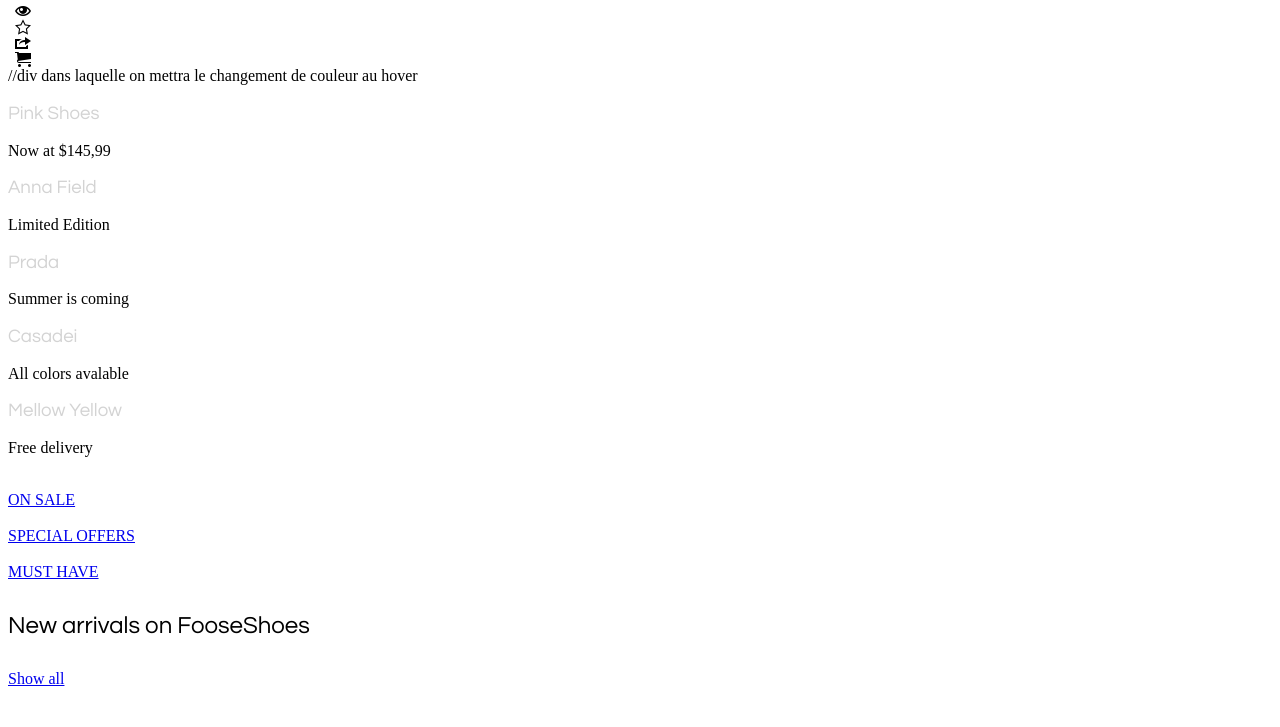
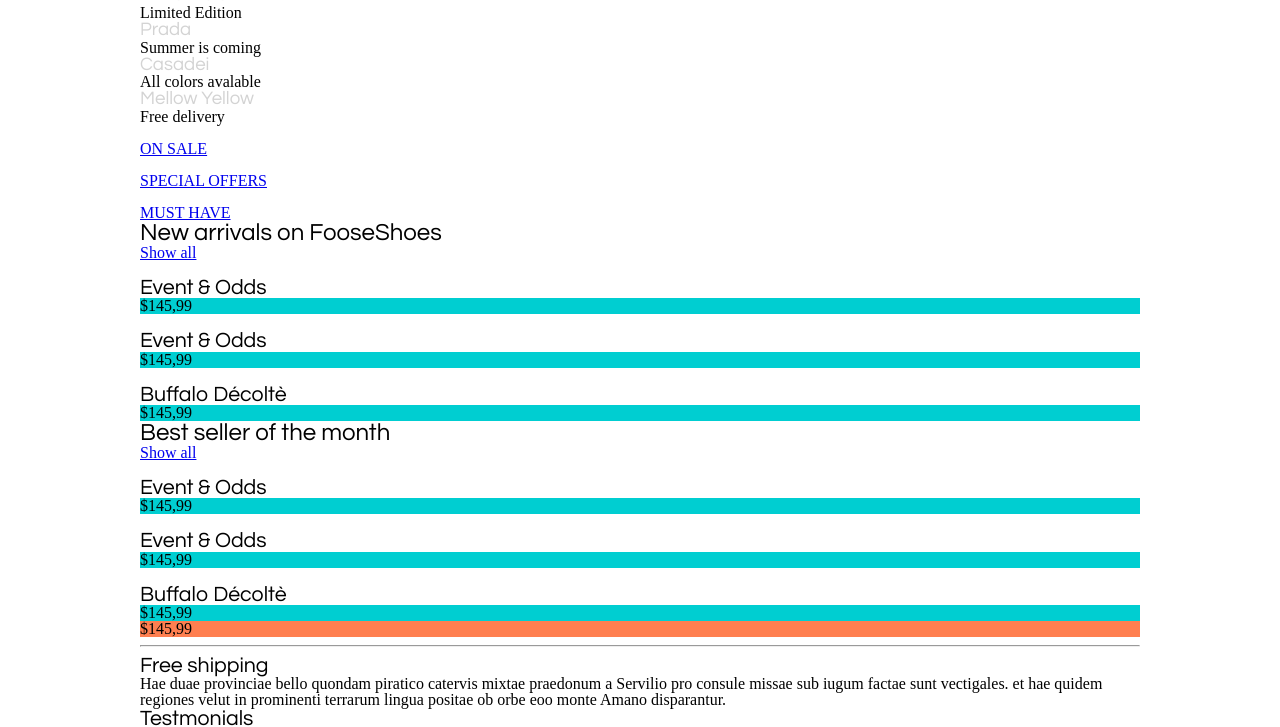
Before and after one commit to uppyori/MMI-HAG-Knapp-Oriane, a plain HTML site: page index.html in a window 1280 px wide. Shown: the part 571-1298 px from the top of the page. Drawn offline with Linux system fonts and the light colour scheme; files whose address does not match are found by name.

Commit message:
reset.css
mise en place du reset.css

```diff
--- a/index.html
+++ b/index.html
@@ -5,7 +5,7 @@
     <meta charset="utf-8">
     <meta http-equiv="X-UA-Compatible" content="IE=edge">
     <title>Maquette INFO4</title>
-
+    <link rel="stylesheet" href="reset.css">
     <link rel="stylesheet" href="main.css">
     <link rel="stylesheet" href="style.css">
 </head>
@@ -209,8 +209,6 @@
             <div class="square__medium--gray icon-linkedin2"></div>
             <div class="square__medium--gray icon-flickr"></div>
         </div>
-
-    </div>
         <footer>
             <div class="left">
                 <p>Copyright <i class="fa fa-copyright"></i>Fooseshoes 2013 </p>
@@ -226,6 +224,8 @@
                 </ul>
             </div>
         </footer>
+    </div>
+
 
 </body>
 
--- a/main.css
+++ b/main.css
@@ -36,6 +36,10 @@ h6 {
     font-family: century gothic;
     font-weight: 300;
     color: gray;
+}
+.container {
+    width: 1000px;
+    margin: auto;
 }
 header {
     background-color: black;
--- /dev/null
+++ b/reset.css
@@ -0,0 +1,48 @@
+/* http://meyerweb.com/eric/tools/css/reset/
+   v2.0 | 20110126
+   License: none (public domain)
+*/
+
+html, body, div, span, applet, object, iframe,
+h1, h2, h3, h4, h5, h6, p, blockquote, pre,
+a, abbr, acronym, address, big, cite, code,
+del, dfn, em, img, ins, kbd, q, s, samp,
+small, strike, strong, sub, sup, tt, var,
+b, u, i, center,
+dl, dt, dd, ol, ul, li,
+fieldset, form, label, legend,
+table, caption, tbody, tfoot, thead, tr, th, td,
+article, aside, canvas, details, embed,
+figure, figcaption, footer, header, hgroup,
+menu, nav, output, ruby, section, summary,
+time, mark, audio, video {
+	margin: 0;
+	padding: 0;
+	border: 0;
+	font-size: 100%;
+	font: inherit;
+	vertical-align: baseline;
+}
+/* HTML5 display-role reset for older browsers */
+article, aside, details, figcaption, figure,
+footer, header, hgroup, menu, nav, section {
+	display: block;
+}
+body {
+	line-height: 1;
+}
+ol, ul {
+	list-style: none;
+}
+blockquote, q {
+	quotes: none;
+}
+blockquote:before, blockquote:after,
+q:before, q:after {
+	content: '';
+	content: none;
+}
+table {
+	border-collapse: collapse;
+	border-spacing: 0;
+}
```
Lines whose indentation alone changed are shown as unchanged.
